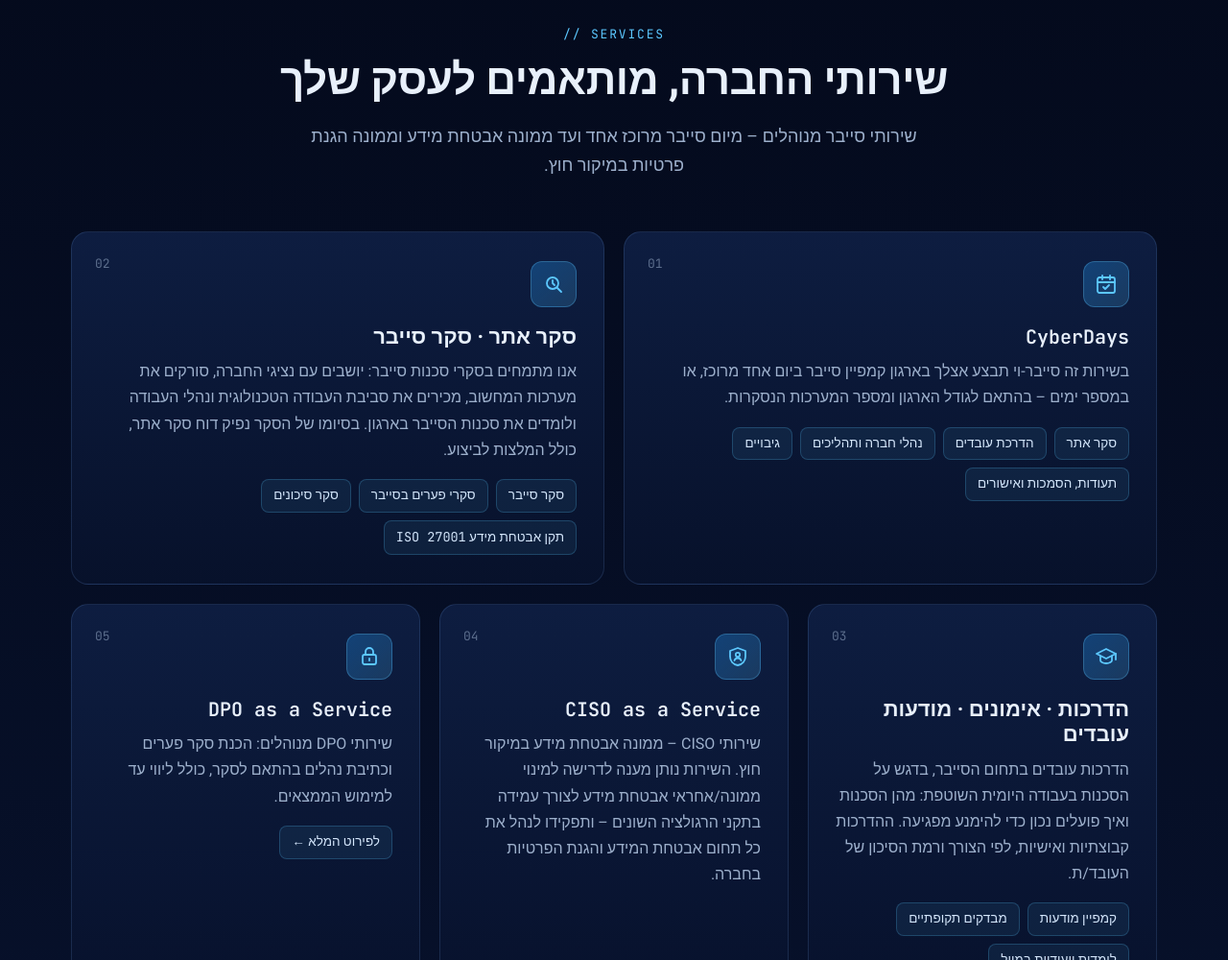
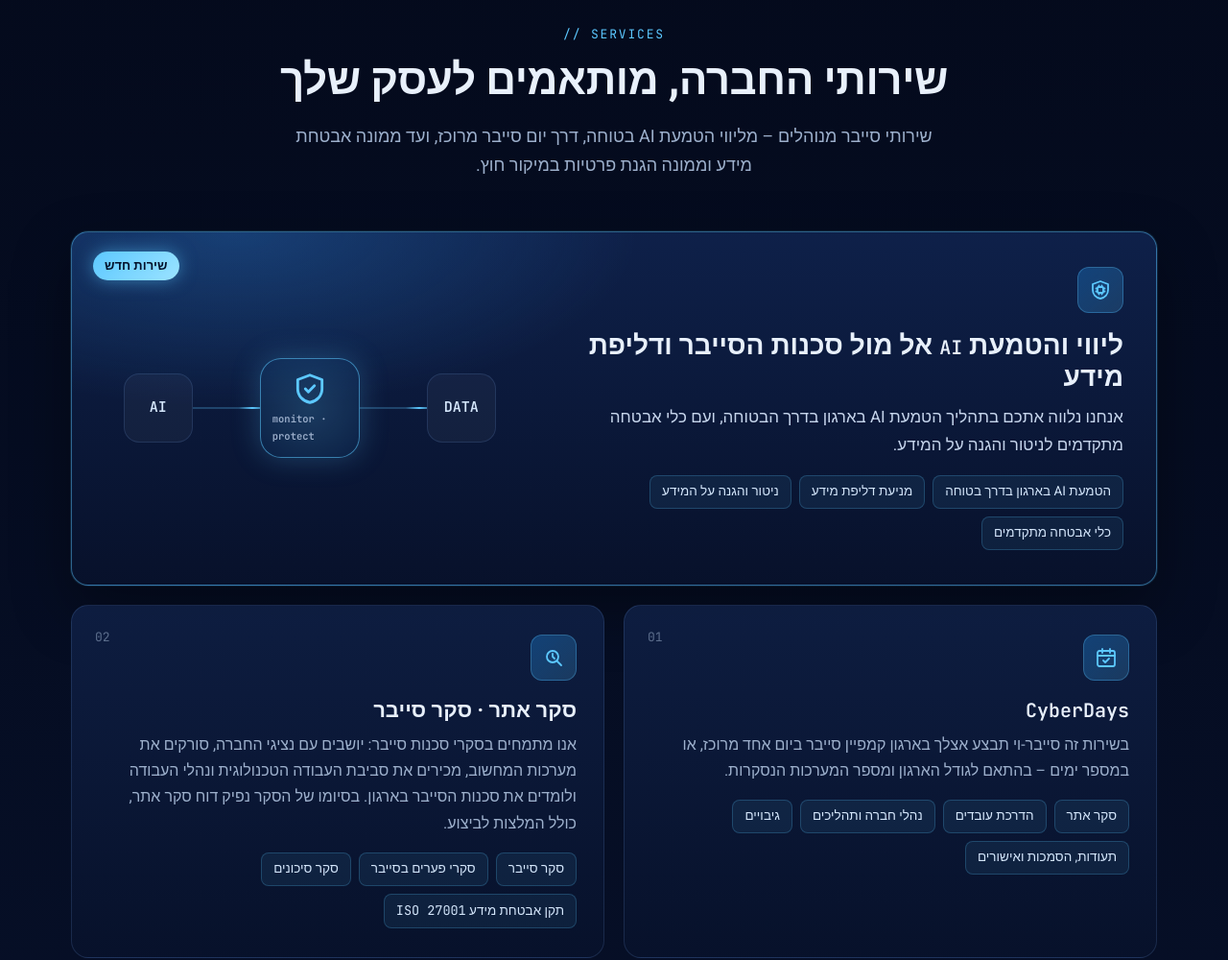
Before and after one commit to amichaizelig/cyberv-site, a plain HTML site: page index.html in a window 1280 px wide. Shown: the part 1800-2800 px from the top of the page at 96% size. Drawn offline with Linux system fonts and the light colour scheme.

Commit message:
Add secure AI adoption service
Co-Authored-By: Claude Opus 5.5 <noreply@anthropic.com>

```diff
--- a/index.html
+++ b/index.html
@@ -4,15 +4,15 @@
 <meta charset="utf-8">
 <meta name="viewport" content="width=device-width, initial-scale=1">
 <title>CyberV | שירותי DPO ו-CISO as a Service לעסקים קטנים ובינוניים</title>
-<meta name="description" content="CyberV – שירותי סייבר מנוהלים לעסקים קטנים ובינוניים: שירותי DPO (DPO as a Service), שירותי CISO (CISO as a Service), סקר סייבר, סקר פערים וסקרי סיכונים, תקן אבטחת מידע ISO 27001, כתיבת נהלים והדרכות עובדים.">
-<meta name="keywords" content="שירותי DPO, DPO as a Service, DPO, ממונה הגנת פרטיות, CISO, CISO as a Service, שירותי CISO, ממונה אבטחת מידע, סקר פערים, סקר סיכוני סייבר, חוק הגנת הפרטיות, שירותי סייבר מנוהלים, אבטחת מידע לעסקים קטנים ובינוניים, סקר סייבר, סקרי פערים בסייבר, ISO 27001, ISO27001, תקן אבטחת מידע">
+<meta name="description" content="CyberV – שירותי סייבר מנוהלים לעסקים קטנים ובינוניים: ליווי הטמעת AI מאובטחת ומניעת דליפת מידע, שירותי DPO (DPO as a Service), שירותי CISO (CISO as a Service), סקר סייבר, סקר פערים וסקרי סיכונים, תקן אבטחת מידע ISO 27001, כתיבת נהלים והדרכות עובדים.">
+<meta name="keywords" content="שירותי DPO, DPO as a Service, DPO, ממונה הגנת פרטיות, CISO, CISO as a Service, שירותי CISO, ממונה אבטחת מידע, סקר פערים, סקר סיכוני סייבר, חוק הגנת הפרטיות, שירותי סייבר מנוהלים, אבטחת מידע לעסקים קטנים ובינוניים, סקר סייבר, סקרי פערים בסייבר, ISO 27001, ISO27001, תקן אבטחת מידע, הטמעת AI בארגון, אבטחת AI, הטמעת AI מאובטחת, מניעת דליפת מידע, AI ואבטחת מידע">
 <meta property="og:title" content="CyberV | שירותי DPO ו-CISO as a Service לעסקים קטנים ובינוניים">
 <meta property="og:description" content="שירותי DPO, DPO as a Service, CISO as a Service, סקר פערים וסקרי סיכונים, כתיבת נהלים והדרכות עובדים.">
 <meta property="og:type" content="website">
 <meta property="og:url" content="https://cyberv.co.il/">
 <meta property="og:locale" content="he_IL">
 <link rel="canonical" href="https://cyberv.co.il/">
-<script type="application/ld+json">{"@context":"https://schema.org","@type":"ProfessionalService","name":"CyberV","alternateName":"סייבר-וי","url":"https://cyberv.co.il/","logo":"https://cyberv.co.il/assets/brand/cyberv-logo.png","image":"https://cyberv.co.il/assets/brand/cyberv-logo.png","description":"שירותי סייבר מנוהלים לעסקים קטנים ובינוניים: שירותי DPO, DPO as a Service, CISO as a Service, סקר פערים, סקרי סיכונים, כתיבת נהלים והדרכות עובדים.","foundingDate":"2007","telephone":"+972-52-437-8884","areaServed":"IL","sameAs":["https://linkedin.com/company/cyberv"],"hasOfferCatalog":{"@type":"OfferCatalog","name":"שירותי סייבר","itemListElement":[{"@type":"Offer","itemOffered":{"@type":"Service","name":"DPO as a Service – שירותי DPO מנוהלים"}},{"@type":"Offer","itemOffered":{"@type":"Service","name":"CISO as a Service – ממונה אבטחת מידע במיקור חוץ"}},{"@type":"Offer","itemOffered":{"@type":"Service","name":"CyberDays"}},{"@type":"Offer","itemOffered":{"@type":"Service","name":"סקר אתר – סקר סיכוני סייבר"}},{"@type":"Offer","itemOffered":{"@type":"Service","name":"הדרכות ומודעות עובדים"}}]}}</script>
+<script type="application/ld+json">{"@context":"https://schema.org","@type":"ProfessionalService","name":"CyberV","alternateName":"סייבר-וי","url":"https://cyberv.co.il/","logo":"https://cyberv.co.il/assets/brand/cyberv-logo.png","image":"https://cyberv.co.il/assets/brand/cyberv-logo.png","description":"שירותי סייבר מנוהלים לעסקים קטנים ובינוניים: שירותי DPO, DPO as a Service, CISO as a Service, סקר פערים, סקרי סיכונים, כתיבת נהלים והדרכות עובדים.","foundingDate":"2007","telephone":"+972-52-437-8884","areaServed":"IL","sameAs":["https://linkedin.com/company/cyberv"],"hasOfferCatalog":{"@type":"OfferCatalog","name":"שירותי סייבר","itemListElement":[{"@type":"Offer","itemOffered":{"@type":"Service","name":"ליווי והטמעת AI אל מול סכנות הסייבר ודליפת מידע"}},{"@type":"Offer","itemOffered":{"@type":"Service","name":"DPO as a Service – שירותי DPO מנוהלים"}},{"@type":"Offer","itemOffered":{"@type":"Service","name":"CISO as a Service – ממונה אבטחת מידע במיקור חוץ"}},{"@type":"Offer","itemOffered":{"@type":"Service","name":"CyberDays"}},{"@type":"Offer","itemOffered":{"@type":"Service","name":"סקר אתר – סקר סיכוני סייבר"}},{"@type":"Offer","itemOffered":{"@type":"Service","name":"הדרכות ומודעות עובדים"}}]}}</script>
 <link rel="icon" href="assets/brand/cyberv-logo.png">
 <link rel="preconnect" href="https://fonts.googleapis.com">
 <link rel="preconnect" href="https://fonts.gstatic.com" crossorigin>
@@ -139,6 +139,19 @@ section{padding:100px 0;position:relative}
 .cards{display:grid;grid-template-columns:repeat(6,1fr);gap:20px}
 .card{grid-column:span 2;position:relative;padding:30px 28px;border-radius:var(--radius);background:linear-gradient(180deg,rgba(15,31,68,.9),rgba(8,18,44,.9));border:1px solid var(--line);overflow:hidden;transition:transform .3s,border-color .3s,box-shadow .3s}
 .card.wide{grid-column:span 3}
+.card.featured{grid-column:1/-1;padding:36px 34px;border-color:rgba(92,200,255,.45);background:radial-gradient(600px 260px at 15% 0%,rgba(47,143,230,.28),transparent 70%),linear-gradient(180deg,rgba(15,34,76,.95),rgba(8,18,44,.95));box-shadow:0 0 0 1px rgba(92,200,255,.12),0 24px 60px rgba(0,0,0,.35)}
+.card.featured h3{font-size:clamp(22px,2.4vw,28px)}
+.card.featured p{font-size:17px;color:#c6d5ec;max-width:60ch}
+.badge{position:absolute;top:20px;left:22px;z-index:1;font-size:13px;font-weight:700;color:#04122b;background:linear-gradient(135deg,var(--cyan),#9be3ff);padding:4px 12px;border-radius:999px;box-shadow:0 0 18px rgba(92,200,255,.5)}
+.feat-grid{display:grid;grid-template-columns:1.4fr 1fr;gap:36px;align-items:center}
+.ai-flow{display:flex;align-items:center;justify-content:center;direction:ltr}
+.ai-flow .node{flex:none;min-width:72px;height:72px;padding:0 12px;border-radius:16px;display:grid;place-items:center;font-weight:600;font-size:15px;color:#d4e6fb;background:rgba(255,255,255,.04);border:1px solid var(--line)}
+.ai-flow .guard{width:104px;height:104px;border-radius:22px;color:var(--cyan);border-color:rgba(92,200,255,.55);background:radial-gradient(circle,rgba(92,200,255,.2),rgba(24,104,176,.12));box-shadow:0 0 30px rgba(92,200,255,.25);align-content:center;gap:4px}
+.ai-flow .guard svg{width:38px;height:38px;justify-self:center}
+.ai-flow .guard small{font-size:10.5px;color:var(--muted)}
+.ai-flow .pipe{flex:1;min-width:28px;max-width:70px;height:2px;background:rgba(92,200,255,.25);position:relative;overflow:hidden}
+.ai-flow .pipe i{position:absolute;inset-block:0;width:40%;background:linear-gradient(90deg,transparent,var(--cyan),transparent);animation:flow 1.8s linear infinite}
+@keyframes flow{from{left:-40%}to{left:100%}}
 .card::before{content:"";position:absolute;inset:0;background:radial-gradient(420px circle at var(--mx,50%) var(--my,0%),rgba(92,200,255,.16),transparent 45%);opacity:0;transition:opacity .3s;pointer-events:none}
 .card:hover{transform:translateY(-6px);border-color:rgba(92,200,255,.5);box-shadow:0 24px 60px rgba(0,0,0,.4)}
 .card:hover::before{opacity:1}
@@ -198,6 +211,7 @@ footer{padding:44px 0 34px;border-top:1px solid var(--line);background:var(--nav
 @media (max-width:980px){
   .hero-grid,.about-grid,.dpo-grid{grid-template-columns:1fr;gap:40px}
   .dpo-side{position:static}
+  .feat-grid{grid-template-columns:1fr;gap:28px}
   .card,.card.wide{grid-column:span 3}
   .logos{grid-template-columns:repeat(3,1fr)}
   .stats .wrap{grid-template-columns:repeat(2,1fr)}
@@ -213,6 +227,10 @@ footer{padding:44px 0 34px;border-top:1px solid var(--line);background:var(--nav
 @media (max-width:620px){
   section{padding:72px 0}
   .card,.card.wide{grid-column:span 6}
+  .card.featured{padding:56px 22px 28px}
+  .ai-flow .node{min-width:56px;height:56px;padding:0 8px;font-size:13px;border-radius:12px}
+  .ai-flow .guard{width:88px;height:88px}
+  .ai-flow .pipe{min-width:16px}
   .logos{grid-template-columns:repeat(2,1fr)}
   .logo img{height:44px}
   .contact .box{padding:48px 22px}
@@ -259,6 +277,7 @@ footer{padding:44px 0 34px;border-top:1px solid var(--line);background:var(--nav
       <div class="tags">
         <span class="mono">CISO as a Service</span>
         <span class="mono">DPO as a Service</span>
+        <span>הטמעת AI מאובטחת</span>
         <span>סקר סייבר</span>
         <span>סקר פערים</span>
         <span>סקרי סיכונים</span>
@@ -337,9 +356,30 @@ footer{padding:44px 0 34px;border-top:1px solid var(--line);background:var(--nav
     <div class="head center reveal">
       <span class="kicker mono">// services</span>
       <h2 class="title">שירותי החברה, מותאמים לעסק שלך</h2>
-      <p class="sub">שירותי סייבר מנוהלים – מיום סייבר מרוכז אחד ועד ממונה אבטחת מידע וממונה הגנת פרטיות במיקור חוץ.</p>
+      <p class="sub">שירותי סייבר מנוהלים – מליווי הטמעת AI בטוחה, דרך יום סייבר מרוכז, ועד ממונה אבטחת מידע וממונה הגנת פרטיות במיקור חוץ.</p>
     </div>
     <div class="cards">
+      <article class="card featured reveal" id="ai">
+        <span class="badge">שירות חדש</span>
+        <div class="feat-grid">
+          <div>
+            <div class="ico"><svg viewBox="0 0 24 24" fill="none" stroke="currentColor" stroke-width="1.8" stroke-linecap="round" stroke-linejoin="round"><path d="M12 3 4 6v6c0 4.500 3.200 8 8 9 4.800-1 8-4.500 8-9V6l-8-3Z"/><rect x="9" y="9" width="6" height="6" rx="1"/><path d="M10.500 7.500V9M13.500 7.500V9M10.500 15v1.500M13.500 15v1.500M7.500 10.500H9M7.500 13.500H9M15 10.500h1.500M15 13.500h1.500"/></svg></div>
+            <h3>ליווי והטמעת <span class="mono">AI</span> אל מול סכנות הסייבר ודליפת מידע</h3>
+            <p>אנחנו נלווה אתכם בתהליך הטמעת AI בארגון בדרך הבטוחה, ועם כלי אבטחה מתקדמים לניטור והגנה על המידע.</p>
+            <ul><li>הטמעת AI בארגון בדרך בטוחה</li><li>מניעת דליפת מידע</li><li>ניטור והגנה על המידע</li><li>כלי אבטחה מתקדמים</li></ul>
+          </div>
+          <div class="ai-flow mono" aria-hidden="true">
+            <div class="node">AI</div>
+            <div class="pipe"><i></i></div>
+            <div class="node guard">
+              <svg viewBox="0 0 24 24" fill="none" stroke="currentColor" stroke-width="1.8" stroke-linecap="round" stroke-linejoin="round"><path d="M12 3 4 6v6c0 4.500 3.200 8 8 9 4.800-1 8-4.500 8-9V6l-8-3Z"/><path d="m9 12 2 2 4-4"/></svg>
+              <small>monitor · protect</small>
+            </div>
+            <div class="pipe"><i></i></div>
+            <div class="node">DATA</div>
+          </div>
+        </div>
+      </article>
       <article class="card wide reveal">
         <span class="num mono">01</span>
         <div class="ico"><svg viewBox="0 0 24 24" fill="none" stroke="currentColor" stroke-width="1.8" stroke-linecap="round" stroke-linejoin="round"><rect x="3" y="5" width="18" height="16" rx="2"/><path d="M3 10h18M8 3v4M16 3v4m-7 8 2 2 4-4"/></svg></div>
```
